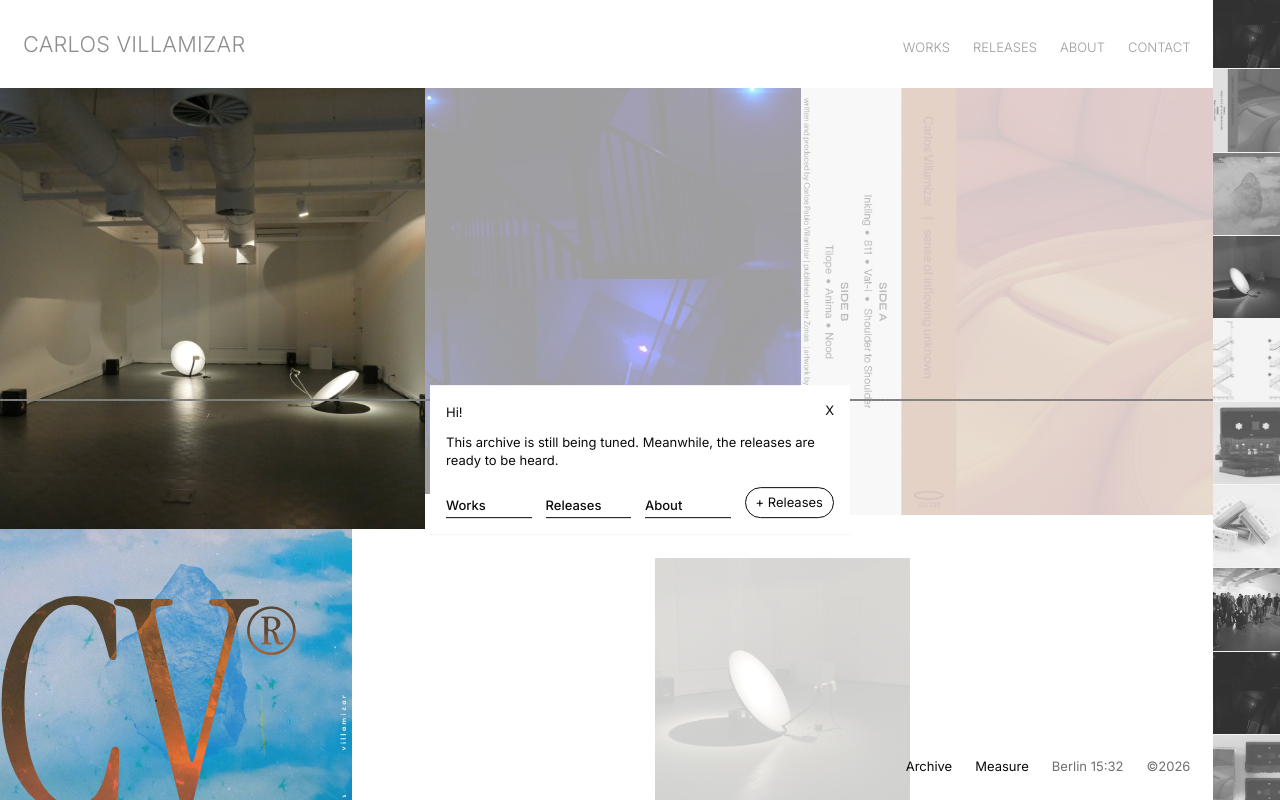
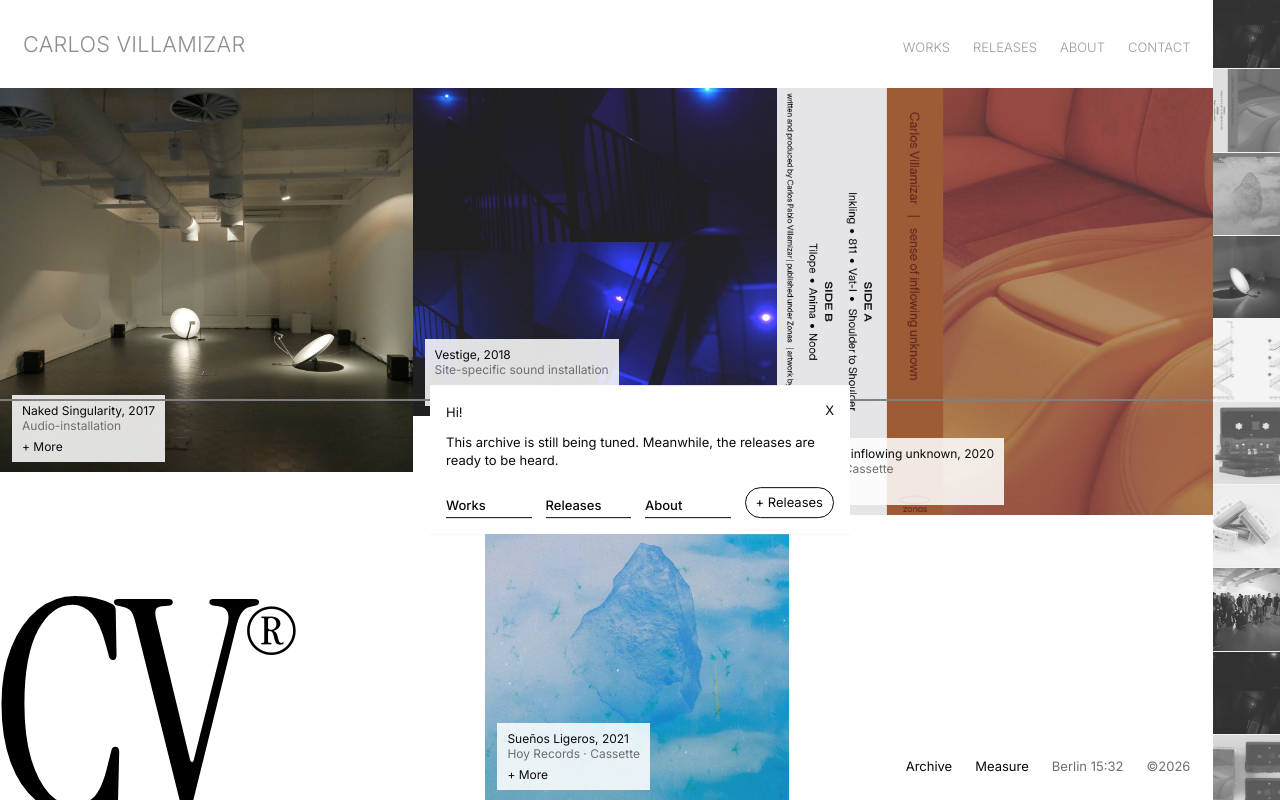
Before and after one commit to carlospablov/pagina, a plain HTML site: page index.html in a window 1280 px wide. Drawn offline with Linux system fonts and the light colour scheme.

Commit message:
Home: one clickable picture per work and release
The collage now shows the main image of each work and release in
chronological order (Naked Singularity, Vestige, sense of inflowing
unknown, Sueños Ligeros), with always-visible captions, kept clear of the
CV mark. The strip keeps cycling through all photos.

Co-Authored-By: Claude Opus 5.5 <noreply@anthropic.com>
Claude-Session: https://claude.ai/code/session_01BKskrTzxLQiyphvXS6kF7d

```diff
--- a/css/style.css
+++ b/css/style.css
@@ -111,7 +111,8 @@ button { font: inherit; color: inherit; background: none; border: 0; cursor: poi
 .tile__cap .muted { color: #6f6f6f; }
 .tile__cap .plus { margin-top: .5em; display: flex; gap: 1.2em; }
 .tile, .strip img { cursor: pointer; }
-.tile:hover .tile__cap { opacity: 1; transform: none; }
+.tile__cap { opacity: 1; transform: none; }   /* always visible: every tile is a link */
+.tile:hover .tile__cap { background: #fff; }
 .tile__cap { background: rgba(255,255,255,.86); padding: 8px 10px; width: max-content; max-width: calc(100% - 24px); }
 
 /* ---------- Right strip ---------- */
--- a/js/main.js
+++ b/js/main.js
@@ -50,17 +50,22 @@
   /* =======================================================
      3. Collage: an edge-to-edge composition of tiles
      ======================================================= */
+  // One tile per work / release. The bottom-left corner stays free for the CV mark.
   const LAYOUT_WIDE = [
-    { x: 0,  y: 0,  w: 35, h: 62, veil: 0 },
-    { x: 35, y: 0,  w: 31, h: 57, veil: 0.62 },
-    { x: 66, y: 0,  w: 34, h: 60, veil: 0.72 },
-    { x: 0,  y: 62, w: 29, h: 38, veil: 0.08 },
-    { x: 54, y: 66, w: 21, h: 34, veil: 0.8 }
+    { x: 0,  y: 0,  w: 34, h: 54, veil: 0 },
+    { x: 34, y: 0,  w: 30, h: 46, veil: 0.12 },
+    { x: 64, y: 0,  w: 36, h: 60, veil: 0 },
+    { x: 40, y: 54, w: 25, h: 46, veil: 0.08 },
+    { x: 66, y: 64, w: 18, h: 36, veil: 0.1 },
+    { x: 84, y: 64, w: 16, h: 30, veil: 0.1 }
   ];
   const LAYOUT_NARROW = [
-    { x: 0,  y: 0,  w: 62, h: 38, veil: 0 },
-    { x: 62, y: 0,  w: 38, h: 26, veil: 0.6 },
-    { x: 0,  y: 68, w: 54, h: 32, veil: 0.1 }
+    { x: 0,  y: 0,  w: 52, h: 30, veil: 0 },
+    { x: 52, y: 0,  w: 48, h: 24, veil: 0.1 },
+    { x: 0,  y: 32, w: 46, h: 26, veil: 0 },
+    { x: 48, y: 27, w: 52, h: 31, veil: 0.1 },
+    { x: 56, y: 60, w: 44, h: 22, veil: 0.1 },
+    { x: 0,  y: 60, w: 0,  h: 0,  veil: 0 }
   ];
 
   const collage = $("#collage");
@@ -68,10 +73,13 @@
     const narrow = innerWidth < 900;
     const layout = narrow ? LAYOUT_NARROW : LAYOUT_WIDE;
     collage.innerHTML = "";
-    layout.forEach((L, i) => {
-      const real = pool[i];
-      const item = real || placeholder(i, 640, Math.round(640 * (L.h / L.w) * (innerHeight / innerWidth) * 1.1) || 640);
-      const src = real ? real.src : item.image;
+    // one picture per work / release, chronological (works, then releases)
+    const main = withImages.map((it) => ({ ...it, src: it.image }));
+    layout.slice(0, main.length).forEach((L, i) => {
+      if (!L.w) return;
+      const real = main[i];
+      const item = real;
+      const src = real.src;
       const tile = document.createElement("figure");
       tile.className = "tile";
       tile.style.cssText = `left:${L.x}%;top:${L.y}%;width:${L.w}%;height:${L.h}%;--veil:${L.veil};--i:${i}`;
@@ -80,7 +88,7 @@
         <span class="tile__dim"></span>
         <figcaption class="tile__cap">
           <span>${esc(item.title)}, ${esc(item.year ?? "")}</span>
-          <span class="muted">${esc(item.location ?? "")}</span>
+          <span class="muted">${esc(item.type === "release" ? item.location : item.medium || item.location || "")}</span>
           <span class="plus"><span class="link">+ More</span></span>
         </figcaption>`;
       tile.addEventListener("click", () => {
```
